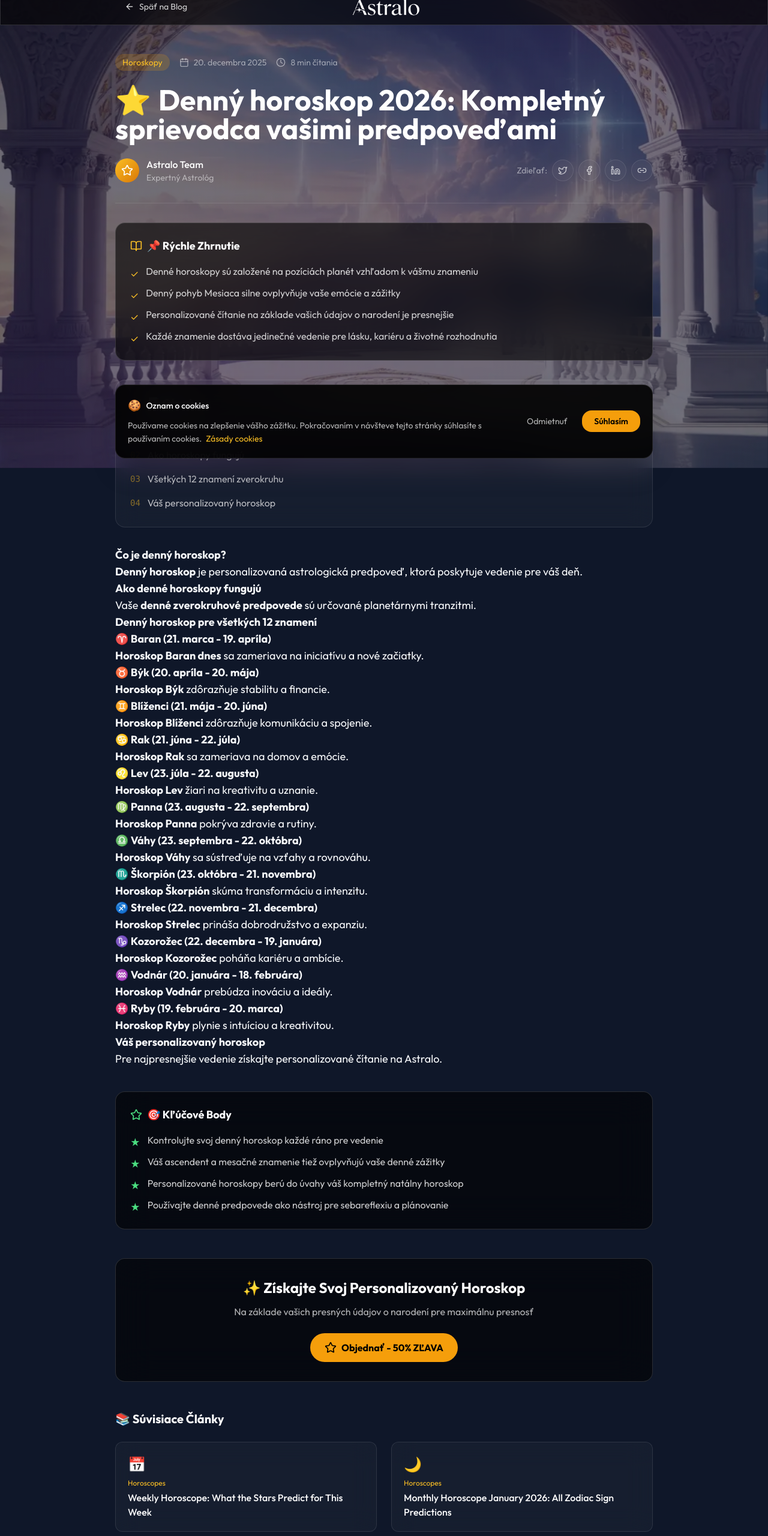
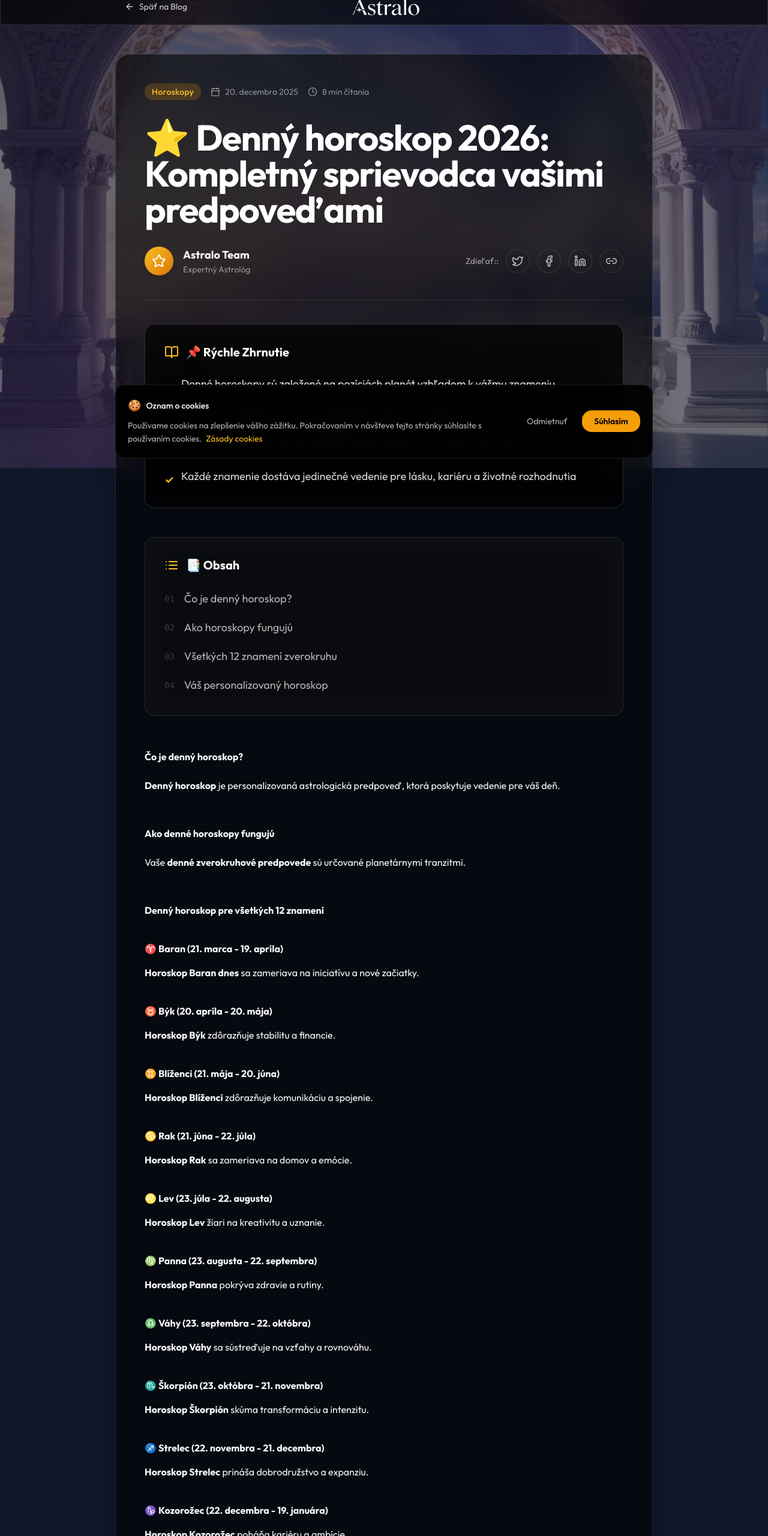
Before and after one commit to kyranxx/astralo, an Astro site: page /sk/blog/daily-horoscope-guide in a window 1280 px wide. Shown: the part 20-2580 px from the top of the page at 60% size. Built offline with nearby package versions, Linux system fonts and the light colour scheme; Astro itself is replaced by a stand-in of ours.

Commit message:
Apply blog layout and readability improvements to all languages

```diff
--- a/src/pages/[lang]/blog/[slug].astro
+++ b/src/pages/[lang]/blog/[slug].astro
@@ -488,10 +488,11 @@ const shareUrls = {
 
     <!-- Article -->
     <main class="flex-1 px-4 py-12">
-      <article class="max-w-4xl mx-auto">
+      <!-- Added glass-strong background panel for readability -->
+      <article class="max-w-4xl mx-auto glass-strong p-6 md:p-12 rounded-3xl border border-white/10 bg-slate-900/60 backdrop-blur-xl shadow-2xl">
         <!-- Meta -->
-        <div class="flex flex-wrap items-center gap-4 mb-6 text-sm">
-          <span class="px-3 py-1 bg-amber-500/20 text-amber-400 rounded-full">{category}</span>
+        <div class="flex flex-wrap items-center gap-4 mb-8 text-sm">
+          <span class="px-3 py-1 bg-amber-500/20 text-amber-400 rounded-full font-medium tracking-wide">{category}</span>
           <span class="text-white/50 flex items-center gap-2">
             <Calendar class="w-4 h-4" />
             {new Date(post.date).toLocaleDateString(currentLang, { month: 'long', day: 'numeric', year: 'numeric' })}
@@ -503,58 +504,58 @@ const shareUrls = {
         </div>
 
         <!-- Title with Emoji -->
-        <h1 class="text-3xl sm:text-4xl lg:text-5xl font-bold text-white mb-6 leading-tight">
+        <h1 class="text-4xl sm:text-5xl lg:text-6xl font-bold text-white mb-8 leading-tight tracking-tight">
           <span class="mr-3 inline-block transform hover:scale-110 transition-transform duration-300">{post.emoji}</span>{displayTitle}
         </h1>
 
         <!-- Author & Share -->
-        <div class="flex items-center justify-between mb-8 pb-8 border-b border-white/10">
-          <div class="flex items-center gap-3">
-            <div class="w-10 h-10 rounded-full bg-gradient-to-br from-amber-400 to-amber-600 flex items-center justify-center">
-              <Star class="w-5 h-5 text-white" />
+        <div class="flex items-center justify-between mb-10 pb-10 border-b border-white/10">
+          <div class="flex items-center gap-4">
+            <div class="w-12 h-12 rounded-full bg-gradient-to-br from-amber-400 to-amber-600 flex items-center justify-center shadow-lg hover:scale-105 transition-transform">
+              <Star class="w-6 h-6 text-white" />
             </div>
             <div>
-              <p class="text-white font-medium">{post.author}</p>
+              <p class="text-white font-bold text-lg">{post.author}</p>
               <p class="text-white/50 text-sm">{ui.expertAstrologer}</p>
             </div>
           </div>
 
           <!-- Social Share Buttons -->
-          <div class="flex items-center gap-2">
-            <span class="text-white/50 text-sm hidden sm:inline">{ui.share}</span>
+          <div class="flex items-center gap-3">
+            <span class="text-white/50 text-sm hidden sm:inline font-medium">{ui.share}:</span>
             <a href={shareUrls.twitter} target="_blank" rel="noopener noreferrer"
-               class="w-9 h-9 rounded-full glass flex items-center justify-center text-white/70 hover:text-amber-400 hover:bg-white/10 transition-all"
+               class="w-10 h-10 rounded-full glass flex items-center justify-center text-white/70 hover:text-amber-400 hover:bg-white/10 transition-all hover:scale-110"
                title="Share on Twitter">
-              <Twitter class="w-4 h-4" />
+              <Twitter class="w-5 h-5" />
             </a>
             <a href={shareUrls.facebook} target="_blank" rel="noopener noreferrer"
-               class="w-9 h-9 rounded-full glass flex items-center justify-center text-white/70 hover:text-amber-400 hover:bg-white/10 transition-all"
+               class="w-10 h-10 rounded-full glass flex items-center justify-center text-white/70 hover:text-amber-400 hover:bg-white/10 transition-all hover:scale-110"
                title="Share on Facebook">
-              <Facebook class="w-4 h-4" />
+              <Facebook class="w-5 h-5" />
             </a>
             <a href={shareUrls.linkedin} target="_blank" rel="noopener noreferrer"
-               class="w-9 h-9 rounded-full glass flex items-center justify-center text-white/70 hover:text-amber-400 hover:bg-white/10 transition-all"
+               class="w-10 h-10 rounded-full glass flex items-center justify-center text-white/70 hover:text-amber-400 hover:bg-white/10 transition-all hover:scale-110"
                title="Share on LinkedIn">
-              <Linkedin class="w-4 h-4" />
+              <Linkedin class="w-5 h-5" />
             </a>
             <button id="copy-link"
-                    class="w-9 h-9 rounded-full glass flex items-center justify-center text-white/70 hover:text-amber-400 hover:bg-white/10 transition-all"
+                    class="w-10 h-10 rounded-full glass flex items-center justify-center text-white/70 hover:text-amber-400 hover:bg-white/10 transition-all hover:scale-110"
                     title="Copy link">
-              <Link2 class="w-4 h-4" />
+              <Link2 class="w-5 h-5" />
             </button>
           </div>
         </div>
 
         <!-- Quick Summary Box -->
-        <div class="glass-strong rounded-2xl p-6 mb-8 border border-amber-500/30">
-          <div class="flex items-center gap-2 mb-4">
-            <BookOpen class="w-5 h-5 text-amber-400" />
-            <h3 class="text-lg font-bold text-white">{ui.quickSummary}</h3>
+        <div class="glass-strong rounded-2xl p-8 mb-12 border border-amber-500/20 bg-amber-500/5">
+          <div class="flex items-center gap-3 mb-6">
+            <BookOpen class="w-6 h-6 text-amber-400" />
+            <h3 class="text-xl font-bold text-white">{ui.quickSummary}</h3>
           </div>
-          <ul class="space-y-2">
+          <ul class="space-y-4">
             {quickSummary.map((point: string) => (
-              <li class="flex items-start gap-3 text-white/80">
-                <span class="text-amber-400 mt-1">✓</span>
+              <li class="flex items-start gap-3 text-white/90 leading-relaxed text-lg">
+                <span class="text-amber-400 mt-1.5 font-bold">✓</span>
                 <span>{point}</span>
               </li>
             ))}
@@ -563,17 +564,17 @@ const shareUrls = {
 
         <!-- Table of Contents -->
         {tableOfContents && tableOfContents.length > 0 && (
-          <div class="glass rounded-2xl p-6 mb-8">
-            <div class="flex items-center gap-2 mb-4">
-              <List class="w-5 h-5 text-amber-400" />
-              <h3 class="text-lg font-bold text-white">{ui.tableOfContents}</h3>
+          <div class="glass rounded-2xl p-8 mb-12 border border-white/5">
+            <div class="flex items-center gap-3 mb-6">
+              <List class="w-6 h-6 text-amber-400" />
+              <h3 class="text-xl font-bold text-white">{ui.tableOfContents}</h3>
             </div>
-            <nav class="space-y-2">
+            <nav class="space-y-3">
               {tableOfContents.map((item: { id: string; title: string }, index: number) => (
                 <a href={`#${item.id}`}
-                   class="flex items-center gap-3 text-white/70 hover:text-amber-400 transition-colors py-1">
-                  <span class="text-amber-400/50 text-sm font-mono">{String(index + 1).padStart(2, '0')}</span>
-                  <span>{item.title}</span>
+                   class="flex items-center gap-4 text-white/70 hover:text-amber-400 transition-colors py-1 group">
+                  <span class="text-white/20 text-sm font-mono group-hover:text-amber-500/50 transition-colors">{String(index + 1).padStart(2, '0')}</span>
+                  <span class="text-lg">{item.title}</span>
                 </a>
               ))}
             </nav>
@@ -582,27 +583,29 @@ const shareUrls = {
 
         <!-- Content -->
         <div
-          class="prose prose-lg prose-invert max-w-none
-            prose-headings:text-white prose-headings:font-bold prose-headings:scroll-mt-20
+          class="article-content prose prose-xl prose-invert max-w-none
+            prose-headings:text-white prose-headings:font-bold prose-headings:scroll-mt-32
             prose-h2:text-3xl prose-h2:mt-16 prose-h2:mb-8 prose-h2:pb-4 prose-h2:border-b prose-h2:border-white/10
             prose-h3:text-2xl prose-h3:mt-12 prose-h3:mb-6 prose-h3:text-amber-200
-            prose-p:text-white/80 prose-p:leading-loose prose-p:mb-8 text-lg
-            prose-strong:text-white prose-strong:font-bold
-            prose-ul:text-white/80 prose-li:mb-3
-            prose-a:text-amber-400 prose-a:no-underline hover:prose-a:underline"
+            prose-p:text-gray-100 prose-p:leading-8 prose-p:mb-10 prose-p:text-lg
+            prose-strong:text-amber-300 prose-strong:font-bold
+            prose-ul:text-gray-100 prose-li:mb-4 prose-ul:my-8 prose-li:leading-relaxed
+            prose-ol:text-gray-100 prose-ol:my-8 prose-ol:list-decimal prose-ol:pl-6
+            prose-a:text-amber-400 prose-a:no-underline hover:prose-a:text-amber-300 transition-colors
+            prose-blockquote:border-l-4 prose-blockquote:border-amber-500 prose-blockquote:bg-white/5 prose-blockquote:p-6 prose-blockquote:rounded-r-lg prose-blockquote:italic"
           set:html={articleContent}
         />
 
         <!-- Key Takeaways Box -->
-        <div class="glass-strong rounded-2xl p-6 mt-10 border border-green-500/30">
-          <div class="flex items-center gap-2 mb-4">
-            <Star class="w-5 h-5 text-green-400" />
-            <h3 class="text-lg font-bold text-white">{ui.keyTakeaways}</h3>
+        <div class="glass-strong rounded-2xl p-8 mt-16 border border-green-500/30 bg-green-500/5">
+          <div class="flex items-center gap-3 mb-6">
+            <Star class="w-6 h-6 text-green-400" />
+            <h3 class="text-xl font-bold text-white">{ui.keyTakeaways}</h3>
           </div>
-          <ul class="space-y-2">
+          <ul class="space-y-4">
             {keyTakeaways.map((point: string) => (
-              <li class="flex items-start gap-3 text-white/80">
-                <span class="text-green-400 mt-1">★</span>
+              <li class="flex items-start gap-3 text-white/90 leading-relaxed text-lg">
+                <span class="text-green-400 mt-1.5 font-bold">★</span>
                 <span>{point}</span>
               </li>
             ))}
@@ -610,10 +613,10 @@ const shareUrls = {
         </div>
 
         <!-- CTA -->
-        <div class="mt-12 glass-strong rounded-2xl p-8 text-center border border-amber-500/30">
-          <h3 class="text-2xl font-bold text-white mb-3">{ui.getPersonalized}</h3>
-          <p class="text-white/70 mb-6">{ui.basedOnBirthData}</p>
-          <a href={`/${currentLang}/`} class="inline-flex items-center gap-2 px-6 py-3 bg-amber-500 text-black font-bold rounded-full hover:bg-amber-400 transition-colors">
+        <div class="mt-16 glass-strong rounded-2xl p-10 text-center border border-amber-500/30 bg-gradient-to-br from-amber-500/10 to-transparent">
+          <h3 class="text-3xl font-bold text-white mb-4">{ui.getPersonalized}</h3>
+          <p class="text-white/80 mb-8 text-lg">{ui.basedOnBirthData}</p>
+          <a href={`/${currentLang}/`} class="inline-flex items-center gap-3 px-8 py-4 bg-amber-500 text-black font-bold text-lg rounded-full hover:bg-amber-400 transition-all hover:scale-105 shadow-xl hover:shadow-amber-500/20">
             <Star class="w-5 h-5" />
             {ui.orderNow}
           </a>
@@ -621,14 +624,14 @@ const shareUrls = {
 
         <!-- Related Posts -->
         {relatedPosts.length > 0 && (
-          <div class="mt-12">
-            <h3 class="text-xl font-bold text-white mb-6">{ui.relatedArticles}</h3>
-            <div class="grid md:grid-cols-2 gap-6">
+          <div class="mt-20 border-t border-white/10 pt-16">
+            <h3 class="text-2xl font-bold text-white mb-8">{ui.relatedArticles}</h3>
+            <div class="grid md:grid-cols-2 gap-8">
               {relatedPosts.map(([s, p]) => (
-                <a href={`/${currentLang}/blog/${s}`} class="glass rounded-xl p-5 block hover:border-amber-500/30 border border-white/10 transition-all group">
-                  <span class="text-2xl mb-2 inline-block">{p.emoji}</span>
-                  <span class="text-amber-400 text-xs block mb-1">{p.category}</span>
-                  <h4 class="text-white font-medium group-hover:text-amber-200 transition-colors">{p.displayTitle}</h4>
+                <a href={`/${currentLang}/blog/${s}`} class="glass rounded-2xl p-8 block hover:border-amber-500/30 border border-white/10 transition-all group hover:-translate-y-1">
+                  <span class="text-3xl mb-4 inline-block">{p.emoji}</span>
+                  <span class="text-amber-400 text-sm font-medium block mb-2 tracking-wide uppercase">{p.category}</span>
+                  <h4 class="text-xl text-white font-bold group-hover:text-amber-200 transition-colors">{p.displayTitle}</h4>
                 </a>
               ))}
             </div>
@@ -641,7 +644,7 @@ const shareUrls = {
   </div>
 </Layout>
 
-<style>
+<style is:global>
   /* Smooth scroll for anchor links */
   html {
     scroll-behavior: smooth;
@@ -650,6 +653,26 @@ const shareUrls = {
   /* Reading progress bar animation */
   #reading-progress {
     transform-origin: left;
+  }
+
+  /* Force Spacing for Blog Content - overriding any potential prose conflicts */
+  .article-content > p {
+    margin-bottom: 2.5rem !important; /* Huge space between paragraphs */
+    display: block !important;
+  }
+
+  .article-content > h2 {
+    margin-top: 3.5rem !important;
+    margin-bottom: 1.5rem !important;
+  }
+
+  .article-content > h3 {
+    margin-top: 2.5rem !important;
+    margin-bottom: 1rem !important;
+  }
+
+  .article-content ul, .article-content ol {
+    margin-bottom: 2.5rem !important;
   }
 </style>
 
```
